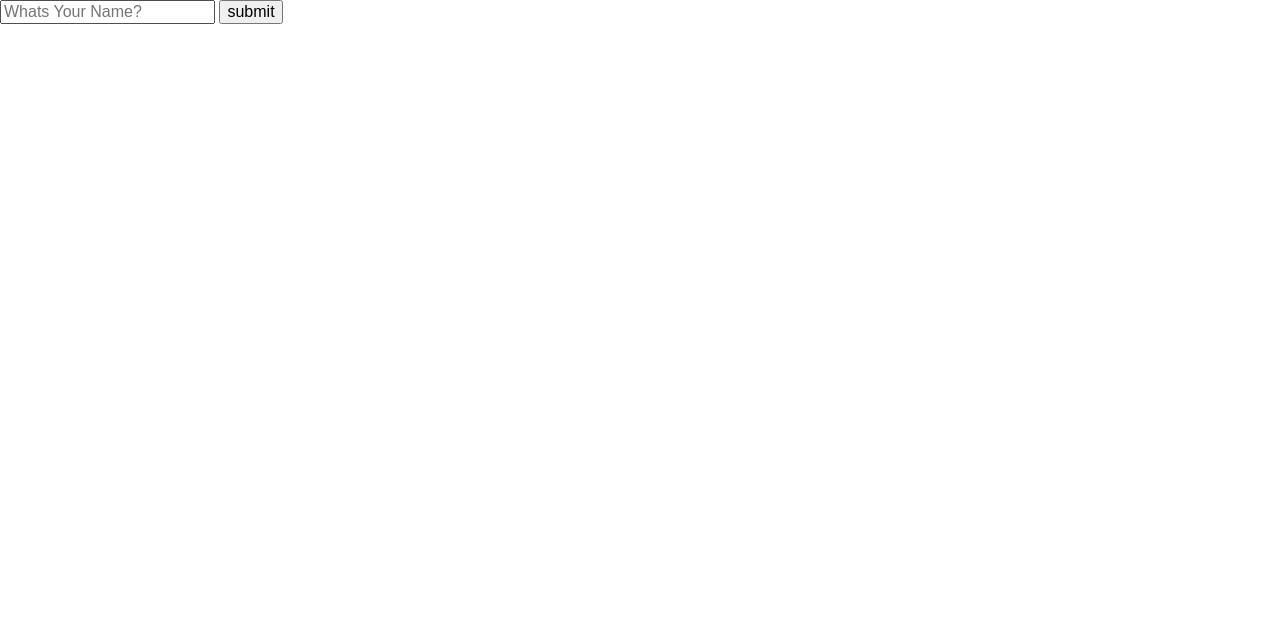
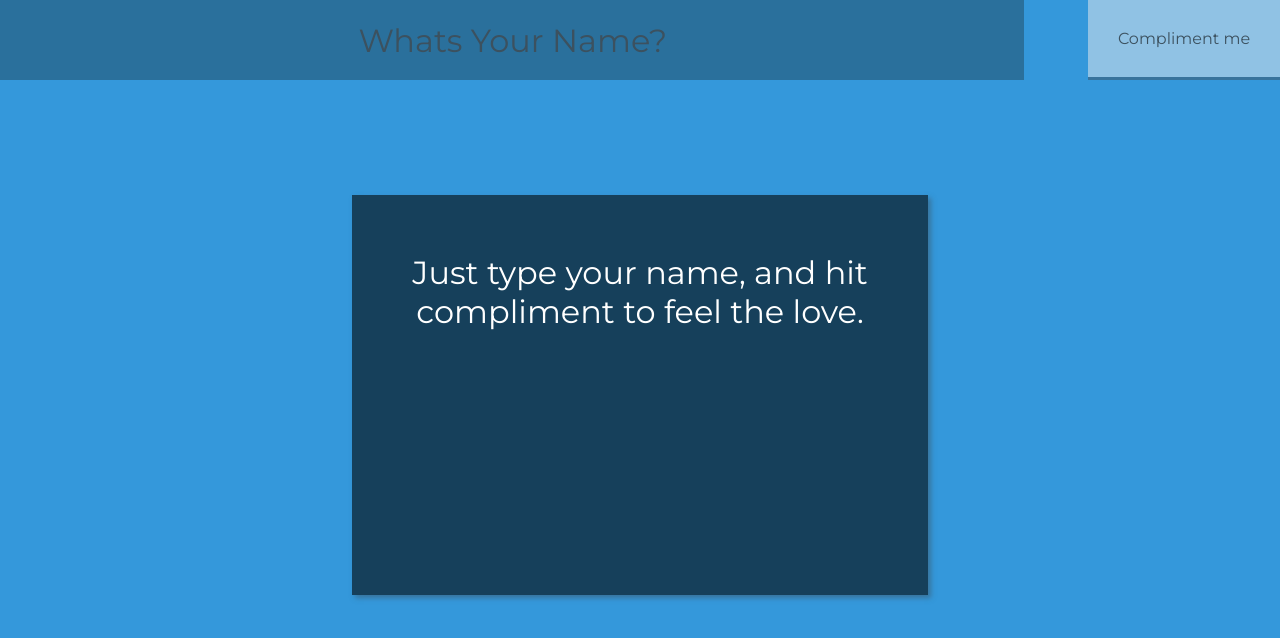
Before and after one commit to Ajhandler/ComplimentsPls, a plain HTML site: page index.html in a window 1280 px wide. Drawn offline with nearby package versions, Linux system fonts and the light colour scheme.

Commit message:
finish style

```diff
--- a/css/style.css
+++ b/css/style.css
@@ -0,0 +1,101 @@
+/* Remove input styling */
+
+textarea, button, input {
+	padding: 0;
+	margin: 0;
+	outline: none;
+	border: 0;
+}
+
+/*basic styles */
+body, html{
+	height: 100%;
+	width: 100%;
+}
+body{
+	background: rgba(52,152,219,1);
+	font-family: 'Montserrat', sans-serif;'
+	color:rgba(60,81,95,1);
+}
+
+.wrapper{
+	width: 90%;
+	margin: 0 auto;
+
+}
+.instructions{
+	margin: 0 auto;
+	background: #16405B;
+	width: 50%;
+	height: 400px;
+	box-shadow: 3px 3px 5px rgba(60,81,95, .5);
+	margin-top: 10%;
+}
+.large{
+	font-size: 2em;
+}
+.instructions p{
+	color: white;
+	padding: 10%;
+	margin: 0;
+	text-align: center;
+	width: 80%;
+}
+#hi, #compliment{
+   width: 100%;
+   margin: 0 auto;
+   color:rgba(60,81,95,1);
+
+}
+ #hi h1{
+	font-size: 6em;
+	margin-top: 12%;
+	margin-bottom: 0;
+
+}
+#compliment h2{
+  font-size: 4em;
+
+}
+#h1 h1, #compliment h2{
+	margin: 0 auto;
+}
+
+/*input styles */
+
+ #name{
+	width: 52%;
+	height: 80px;
+	background: rgba(32,75,95,.5);
+	color:rgba(60,81,95,1);
+	padding-left: 28%;
+	font-size: 2em;
+
+}
+	/* Changes place holder colors on text input */
+
+::-webkit-input-placeholder { /* WebKit browsers */
+    color:    rgba(60,81,95,1);
+
+}
+:-moz-placeholder { /* Mozilla Firefox 4 to 18 */
+   color:    rgba(60,81,95,1)
+   opacity:  1;
+}
+::-moz-placeholder { /* Mozilla Firefox 19+ */
+   color:    rgba(60,81,95,1)
+   opacity:  1;
+}
+:-ms-input-placeholder { /* Internet Explorer 10+ */
+   color:    rgba(60,81,95,1)
+}
+
+#submit{
+	width: 15%;
+	position: absolute;
+	right: 0;
+	height: 77px;
+	background: #90C2E4;
+	color:rgba(60,81,95,1);
+	box-shadow: 0px 3px 0px 0px rgba(60,81,95, .5);
+}
--- a/index.html
+++ b/index.html
@@ -4,6 +4,7 @@
 	<meta charset="UTF-8">
 	<title>Compliment pls</title>
 	<link rel="stylesheet" href="css/normalize.css">
+	<link href='http://fonts.googleapis.com/css?family=Montserrat:400,700' rel='stylesheet' type='text/css'>
 	<link rel="stylesheet" href="css/style.css">
 	 <script src="http://ajax.googleapis.com/ajax/libs/jquery/2.1.1/jquery.min.js"></script>
 	<script src="js/app.js"></script>
@@ -11,15 +12,19 @@
 <body>
 <form>
 	<input type="text" name="Name" value="" placeholder="Whats Your Name?" id="name">
-	<input type="button" name="submit" value="submit" id="submit">
+	<input type="button" name="submit" value="Compliment me" id="submit">
 	</form>
-
+<div class="wrapper">
+<div class="instructions">
+	<p class="large">Just type your name, and hit compliment to feel the love.</p>
+</div>
 <div id="hi">
 	<h1></h1>
 </div>
 <div id="compliment">
 	<h2></h2>
 </div>
+</div>
 </body>
 
 </html>
--- a/js/app.js
+++ b/js/app.js
@@ -1,5 +1,6 @@
 $(document).ready(function(){
 
+$("input:text:visible:first").focus();
 // An array of all the very nice compliments
 	var compliments = new Array;
 	compliments[0] = "You're just swell";
@@ -38,7 +39,7 @@ $(document).ready(function(){
 	$("#submit").click(function() {
 		// take the users name and add it to page with "hi --username"
 		var $name = $("#name").val();
-		$("#hi h1").replaceWith("<h1>Hi "  + $name  )
+		$("#hi h1").replaceWith("<h1>Hi, "  + $name  )
 		//pull from random list of compliments, add compliment after user name
 		var myRandom = Math.floor(Math.random()*compliments.length);
 		$("#compliment h2").replaceWith("<h2>" + compliments[myRandom]);
```
